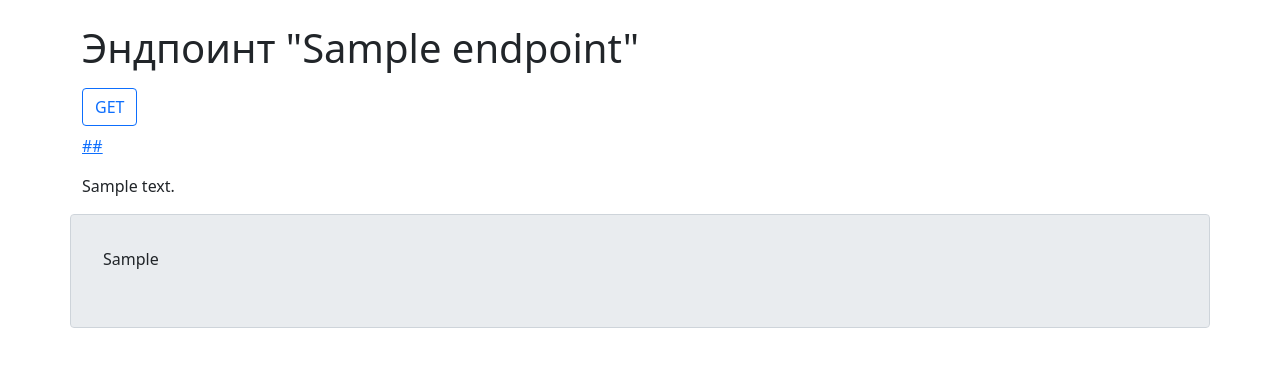
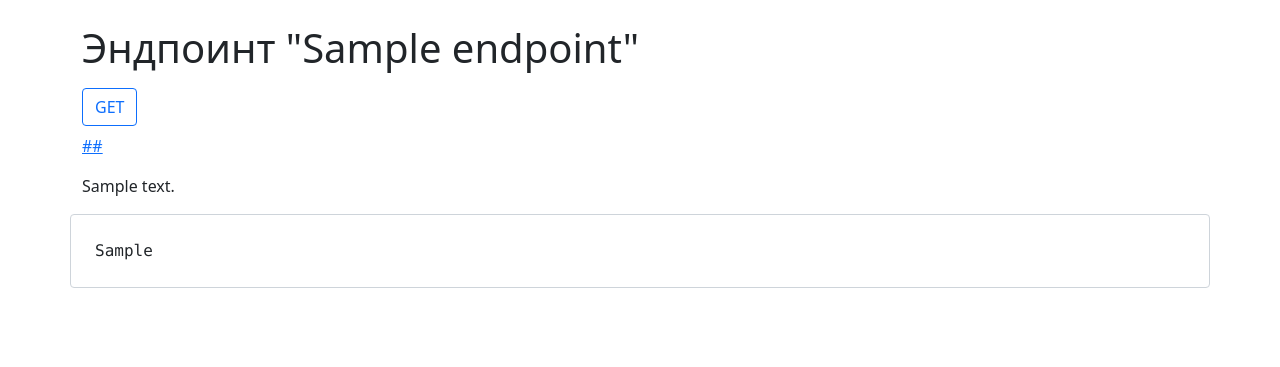
Before and after one commit to ilyichumakov/s_catch, a Django app: page /endpoint/1/ in a window 1280 px wide. Shown: the top 367 px of the page. Run offline with Django 4.2, Linux system fonts and the light colour scheme; data comes from the database, SQL or seed files in the repository; tables that the repository leaves empty hold one stand-in row (values such as "Sample post"); some libraries are stand-ins or nearby versions.

Commit message:
just use pre tag, no style required

```diff
--- a/endpoints/static/endpoints/css/endpoint-detail.css
+++ /dev/null
@@ -1,4 +0,0 @@
-.disabled-textarea {
-    padding: 2rem;
-    overflow: clip;
-}
--- a/endpoints/templates/endpoints/endpoint_detail.html
+++ b/endpoints/templates/endpoints/endpoint_detail.html
@@ -28,7 +28,7 @@
         <p>{{ endpoint.description }}</p>
     </div>
     <div class="row response-row">
-        <textarea class="form-control disabled-textarea" disabled>{{ endpoint.payload }}</textarea>
+        <pre class="form-control p-4" disabled>{{ endpoint.payload }}</pre>
     </div>
 
 
```
